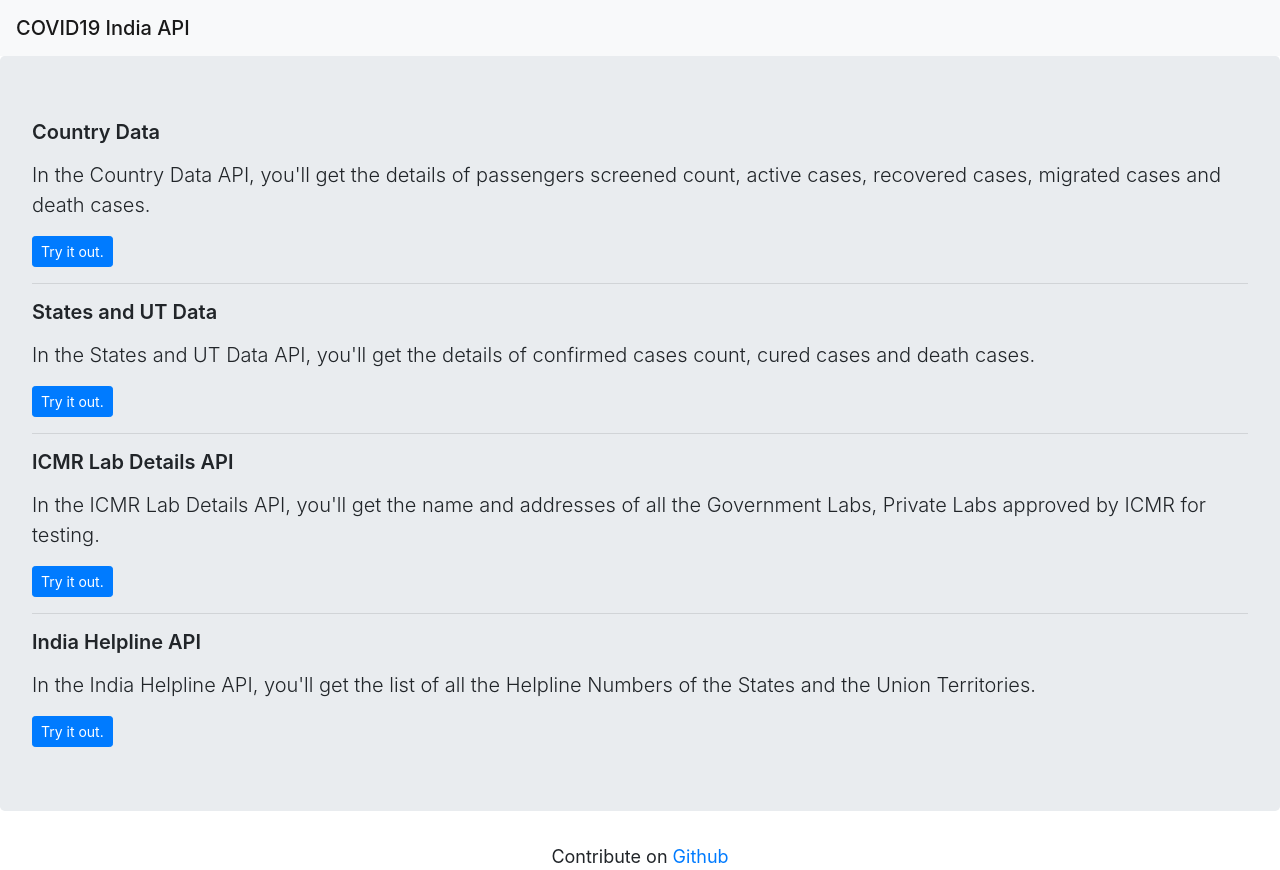
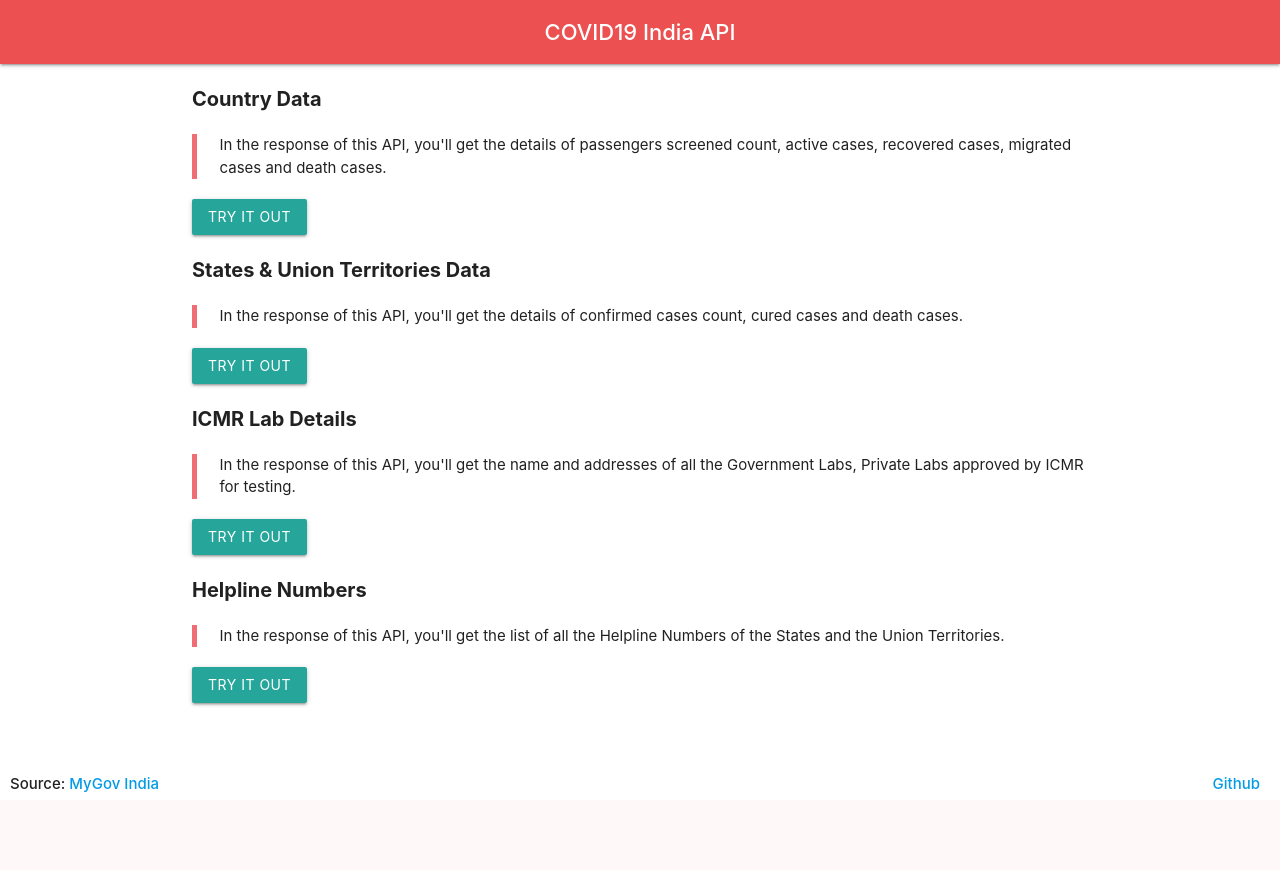
Before and after one commit to 0xSumitBanik/COVID19-India-Data-API, a Flask app: page / in a window 1280 px wide. After the commit the page ends 792 px from the top, so only its background shows below. Run offline with Flask 2, Linux system fonts and the light colour scheme; some libraries are stand-ins or nearby versions.

Commit message:
Changed the layout

```diff
--- a/templates/index.html
+++ b/templates/index.html
@@ -4,49 +4,60 @@
   <meta charset="UTF-8">
   <meta name="viewport" content="width=device-width, initial-scale=1.0">
   <link rel="icon" href="{{url_for('static',filename='img/icon.png')}}">
-  <link rel="stylesheet" href= "{{ url_for('static',filename='styles/bootstrap.min.css') }}">
-  <!-- <link rel="stylesheet" href="https://stackpath.bootstrapcdn.com/bootstrap/4.4.1/css/bootstrap.min.css" integrity="sha384-Vkoo8x4CGsO3+Hhxv8T/Q5PaXtkKtu6ug5TOeNV6gBiFeWPGFN9MuhOf23Q9Ifjh" crossorigin="anonymous"> -->
+  <link rel="stylesheet" href= "{{ url_for('static',filename='img/styles/materialize.min.css') }}">
   <title>COVID19 India API</title>
 </head>
 <body>
-    <nav class="navbar navbar-light bg-light">
-    <span class="navbar-brand mb-0 h1">COVID19 India API</span>
+    <nav class="navbar" style="background-color: #EC5050;">
+    <div style="text-align: center;"><strong style="font-size: 22px;">COVID19 India API</strong></div>
     </nav>
 
-    <div class="jumbotron">
-      <p class="display-4" style="font-size: 20px;font-weight: 600;">Country Data</p>
-      <p class="lead">
-        In the Country Data API, you'll get the details of passengers screened count, active cases, recovered cases, migrated cases and death cases.
-      </p>
-      <a class="btn btn-primary btn-sm" href="https://covid-19india-api.herokuapp.com/v2.0/country_data" role="button">Try it out.</a>
-      <hr>
+    <div class="container">
+          <p style="font-size: 20px;font-weight: 650;">Country Data</p>
+          <blockquote>
+          In the response of this API,
+          you'll get the
+          details of passengers screened count, active cases, recovered cases, migrated cases and death cases.
+          </blockquote>
+          <a class="waves-effect waves-light btn"
+          href="https://covid-19india-api.herokuapp.com/v2.0/country_data"
+          target="_blank">Try it out</a>
 
-      <p class="display-4" style="font-size: 20px;font-weight: 600;">States and UT Data</p>
-      <p class="lead">
-        In the States and UT Data API, you'll get the details of confirmed cases count, cured cases and death cases.
-      </p>
-      <a class="btn btn-primary btn-sm" href="https://covid-19india-api.herokuapp.com/v2.0/state_data" role="button">Try it out.</a>
-      <hr>
+          <p style="font-size: 20px;font-weight: 650;">States & Union Territories Data</p>
+          <blockquote>
+          In the response of this API,
+          you'll get the details of confirmed cases count, cured cases and death cases.
+          </blockquote>
+          <a class="waves-effect waves-light btn"
+          href="https://covid-19india-api.herokuapp.com/v2.0/state_data"
+          target="_blank">Try it out</a>
 
-      <p class="display-4" style="font-size: 20px;font-weight: 600;">ICMR Lab Details API</p>
-      <p class="lead">
-        In the ICMR Lab Details API, you'll get the name and addresses of all the Government Labs, Private Labs approved by ICMR for testing.
-      </p>
-      <a class="btn btn-primary btn-sm" href="https://covid-19india-api.herokuapp.com/v2.0/icmr_lab_details" role="button">Try it out.</a>
-      <hr>
+          <p style="font-size: 20px;font-weight: 650;">ICMR Lab Details</p>
+          <blockquote>
+          In the response of this API,
+          you'll get the name and addresses of all the Government Labs, Private Labs approved by ICMR for testing.
+          </blockquote>
+          <a class="waves-effect waves-light btn"
+          href="https://covid-19india-api.herokuapp.com/v2.0/icmr_lab_details"
+          target="_blank">Try it out</a>
 
-      <p class="display-4" style="font-size: 20px;font-weight: 600;">India Helpline API</p>
-      <p class="lead">
-        In the India Helpline API, you'll get the list of all the Helpline Numbers of the States and the Union Territories.
-      </p>
-      <a class="btn btn-primary btn-sm" href="https://covid-19india-api.herokuapp.com/v2.0/helpline_numbers" role="button">Try it out.</a>
-    </div>
+          <p style="font-size: 20px;font-weight: 650;">Helpline Numbers</p>
+          <blockquote>
+          In the response of this API,
+          you'll get the list of all the Helpline Numbers of the States and the Union Territories.
+          </blockquote>
+          <a class="waves-effect waves-light btn"
+          href="https://covid-19india-api.herokuapp.com/v2.0/helpline_numbers"
+          target="_blank">Try it out</a>
+          </div>
 
-    <div class="container-fluid mx-auto" style="text-align: center;">
-        <span style="font-size: 18px;">Contribute on <a href="https://github.com/iSumitBanik/COVID19-India-Data-API">Github</a>
-
-
-        </span>
-    </div>
-</body>
+          <div style="padding: 70px 20px 0px 10px;">
+            <strong style="float: left;">
+              Source: <a href="https://www.mygov.in/corona-data/covid19-statewise-status" target="_blank">MyGov India</a>
+            </strong>
+            <strong style="float: right;">
+              <a href="https://github.com/iSumitBanik/COVID19-India-Data-API/" target="_blank">Github</a>
+            </strong>
+          </div>
+  </body>
 </html>
```
